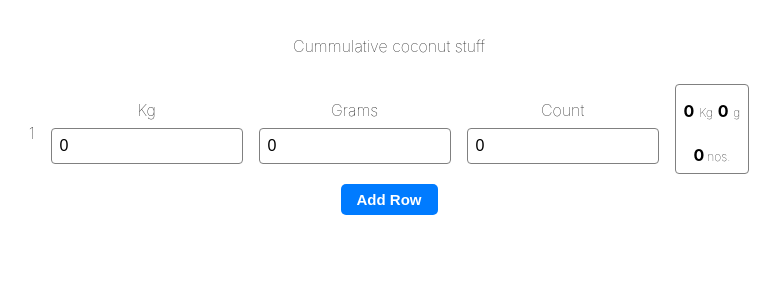
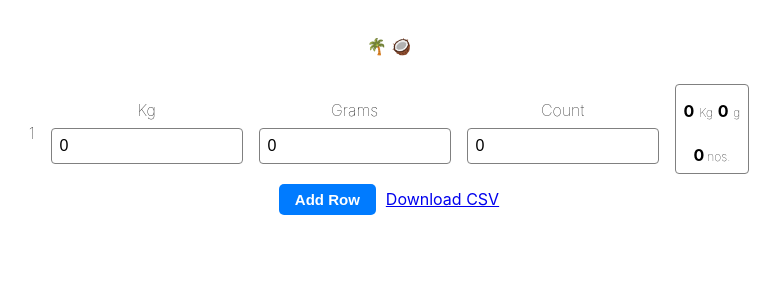
Before and after one commit to aseemsavio/coconut-stuff, a React (Create React App) app: page / in a window 1280 px wide. Shown: the top 300 px of the page, without its empty margins (251-1031 px from the left). Built offline with nearby package versions, Linux system fonts and the light colour scheme.

Commit message:
download csv

```diff
--- a/package.json
+++ b/package.json
@@ -7,6 +7,7 @@
     "@testing-library/react": "^13.4.0",
     "@testing-library/user-event": "^13.5.0",
     "react": "^18.2.0",
+    "react-csv": "^2.2.2",
     "react-dom": "^18.2.0",
     "react-scripts": "5.0.1",
     "web-vitals": "^2.1.4"
--- a/src/App.css
+++ b/src/App.css
@@ -32,6 +32,7 @@
   text-decoration: none;
   cursor: pointer;
   transition: background-color 0.3s ease;
+  margin-right: 10px;
 }
 
 .button:hover {
--- a/src/App.js
+++ b/src/App.js
@@ -1,6 +1,7 @@
 import './App.css';
 import {Row} from "./components/row/Row";
 import {useState, useEffect} from "react";
+import {CSVLink} from "react-csv";
 
 function App() {
 
@@ -29,10 +30,8 @@ function App() {
 
         const keyList = Object.keys(rows).map(k => parseInt(k))
 
-        console.log(keyList)
         const lastKey = keyList[keyList.length - 1]
         const newKey = lastKey + 1
-        console.log(lastKey, newKey)
 
         const newValue = {
             "id": newKey,
@@ -60,10 +59,33 @@ function App() {
         setRowsChanged(true)
     }
 
+    const downloadDataProvider = () => {
+        const value = [
+            ["Batch", "Weight (Kg)", "Weight (grams)", "Count", "Cumulative Weight (Kg)", "Cumulative Weight (g)", "Cumulative Count"]
+        ]
+
+        Object.keys(rows).map(k => parseInt(k)).sort().forEach((k) => {
+            value.push([
+                rows[k].id,
+                rows[k].kg,
+                rows[k].grams,
+                rows[k].count,
+                rows[k].cumulativeWeightKg,
+                rows[k].cumulativeWeightGrams,
+                rows[k].cumulativeCount,
+
+            ])
+        })
+
+
+
+        return value
+    }
+
     return (
         <div className="App">
             <br/>
-            <p className={"label"}>Cummulative coconut stuff</p>
+            <p className={"label"}>🌴 🥥</p>
             <br/>
             {
                 Object.keys(rows).map((key) => {
@@ -76,6 +98,13 @@ function App() {
                 })
             }
             <button className={"button"} onClick={addRow}>Add Row</button>
+            <CSVLink filename={`coconuts`} data={downloadDataProvider()}>Download CSV</CSVLink>
+
+            <br/>
+            <br/>
+            <br/>
+            <br/>
+
         </div>
     );
 }
--- a/src/components/row/Row.js
+++ b/src/components/row/Row.js
@@ -17,7 +17,6 @@ export const Row = ({index, row, updateRows}) => {
 
     const parseNum = (number) => {
         try {
-            console.log(number)
             if (isNaN(parseInt(number))) {
                 return 0
             } else {
@@ -34,7 +33,6 @@ export const Row = ({index, row, updateRows}) => {
             ...rowValue,
             [e.target.name]: parseNum(e.target.value)
         }
-        console.log(updatedRow)
         setRowValue(updatedRow)
         updateRows(updatedRow)
     }
```
Also changed, not shown: 1 other file (tests, documents, lock files or other folders).
